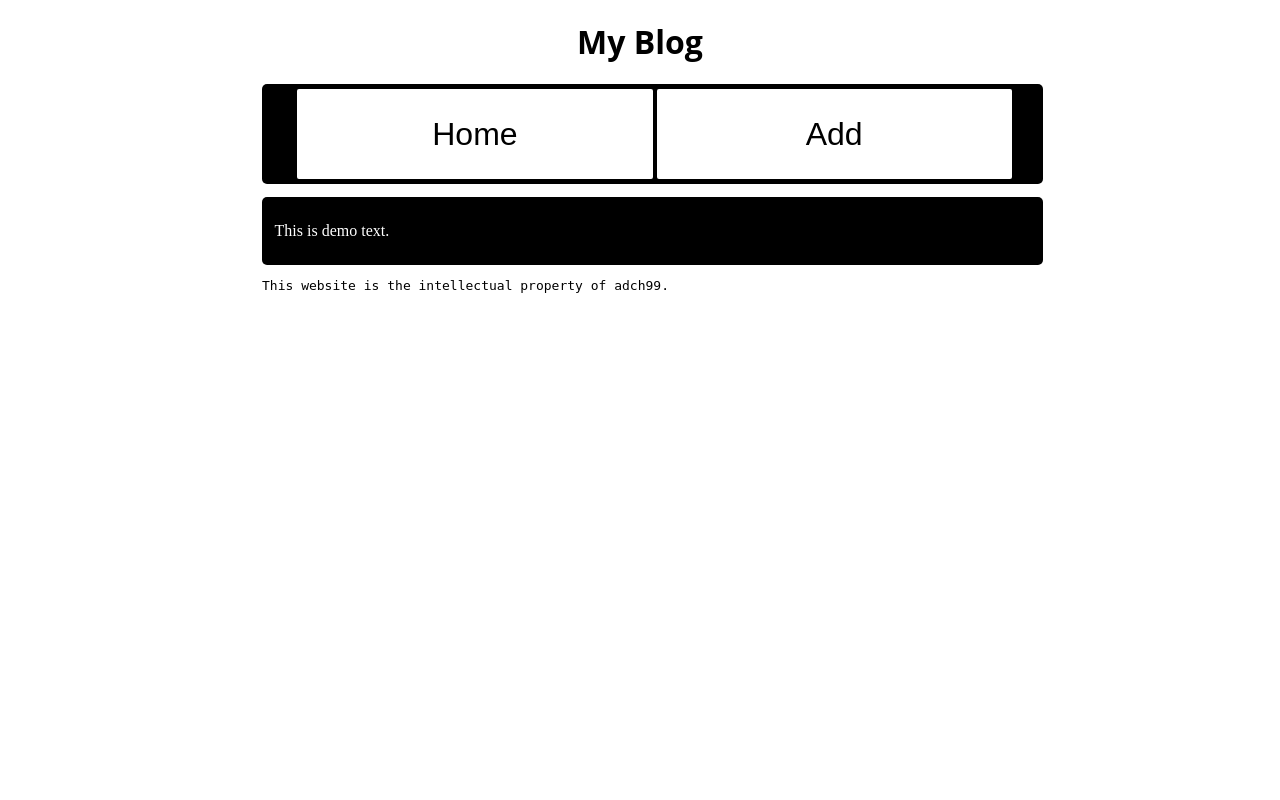
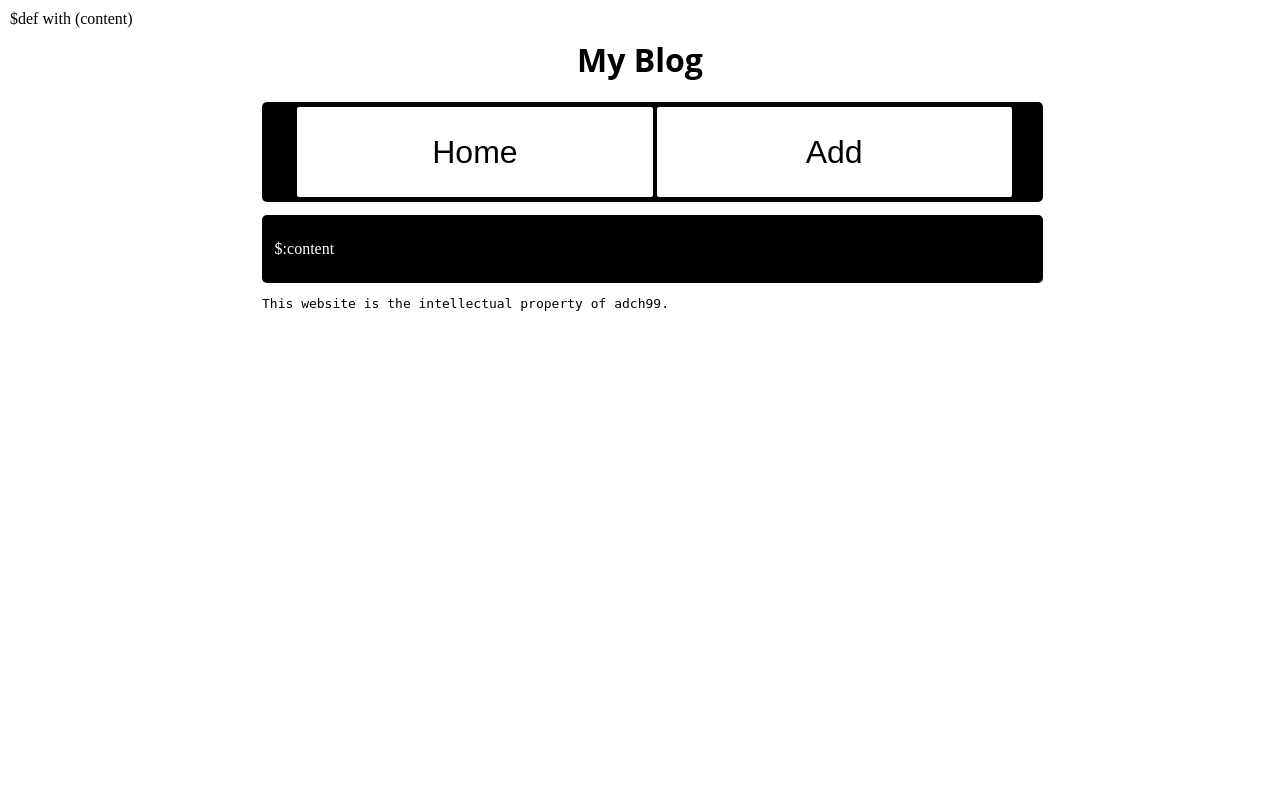
Before and after one commit to adch99/pyBlog, a Python web app: template templates/template.html in a window 1280 px wide. Run offline with Jinja, Linux system fonts and the light colour scheme; the template is opened without the code that fills it, so the values that code supplies are empty.

Commit message:
Fixed up bugs and got app.py running

```diff
--- a/blog/manage.py
+++ b/blog/manage.py
@@ -22,7 +22,7 @@ class PostAlreadyExists(Exception):
 '''
 
 class Post(object):
-
+    # add timestamp
     def __init__(self, title, content, img=None):
         """Generates Post object when title, markdownized content
         and optionally an image source is given."""
@@ -88,11 +88,11 @@ def getPost(title):
 
     else:
         datafile = codecs.open(path, mode="r", encoding="utf-8")
-        post = load(data)
+        post = pickle.load(datafile)
         datafile.close()
         return post
 
-def getPOstList():
+def getPostList():
     """
     Returns a list of titles of saved Posts.
     Use getPost(title) to get the actual post.
--- a/templates/main.css
+++ b/templates/main.css
@@ -42,7 +42,7 @@ div {
     border-radius: 2px;
 }
 
-#main-container {
+.main-container {
     width: 60%;
     padding: 2% 1%;
     border: 1px #000000;
--- a/templates/template.html
+++ b/templates/template.html
@@ -1,3 +1,4 @@
+$def with (content)
 <html>
 <head>
     <link href="main.css" type="text/css" rel="stylesheet" />
@@ -8,10 +9,17 @@
         <div class="nav">Home</div>
         <div class="nav">Add</div>
     </div>
+    <div class="main-container">
+        <!--Place the main content here-->
+        <!--This is demo text.-->
+        $:content
+    </div>
+    <!--
     <div id="main-container">
-        <!--Place the main content here-->
-        This is demo text.
+        <h1>Some Random Title</h1>
+        Some more text.
     </div>
+    -->
     <footer>
         <pre>This website is the intellectual property of adch99.</pre>
     </footer>
```
Also changed, not shown: templates/home.html (+4 -4 lines), 2 other files.
